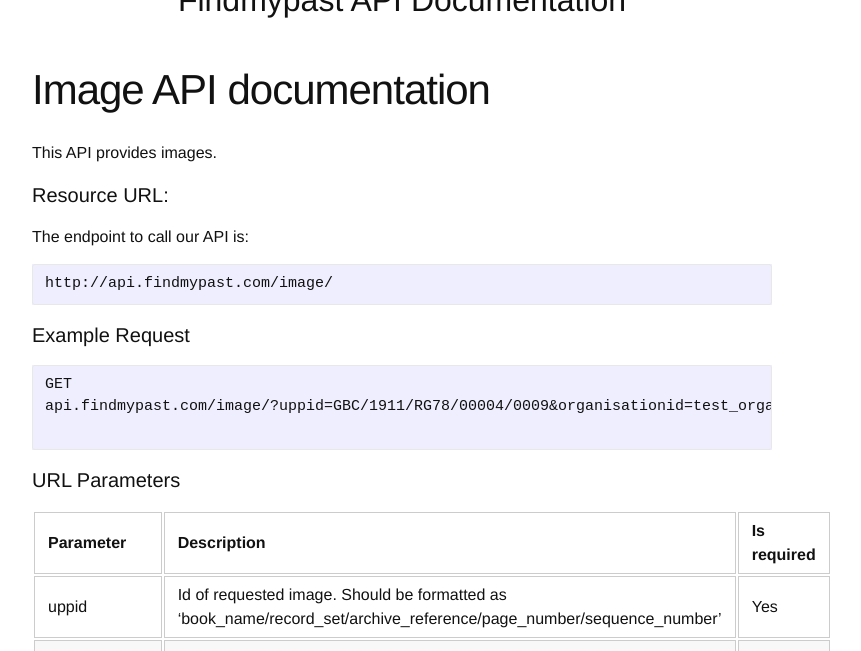
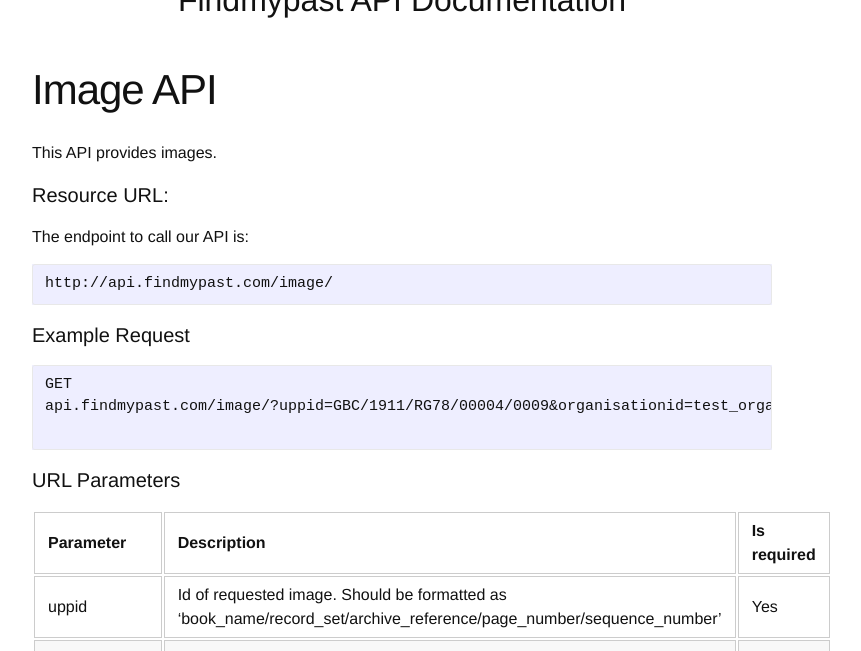
Before and after one commit to findmypast/public_docs, a Jekyll site: the page built from _posts/2016-08-22-image-api.markdown, in a window 1280 px wide and 900 px high, cut to the strip 249-900 px from the top of the window. Shown: the whole strip, without its empty margins (238-1099 px from the left). Built offline with Jekyll 4.4.1, drawn with Linux system fonts in a browser that asks for light colours.

Commit message:
removed "Documentation" word from titles

```diff
--- a/_posts/2016-08-22-hints-api.markdown
+++ b/_posts/2016-08-22-hints-api.markdown
@@ -1,6 +1,6 @@
 ---
 layout: post
-title:  "Hints API documentation"
+title:  "Hints API"
 date:   2016-08-22 14:01:18 +0100
 categories: jekyll update
 ---
--- a/_posts/2016-08-22-image-api.markdown
+++ b/_posts/2016-08-22-image-api.markdown
@@ -1,6 +1,6 @@
 ---
 layout: post
-title:  "Image API documentation"
+title:  "Image API"
 date:   2016-08-22 14:01:18 +0100
 categories: jekyll update
 ---
```
Also changed, not shown: _posts/2016-08-22-related-search-api.md (+1 -1 lines).
